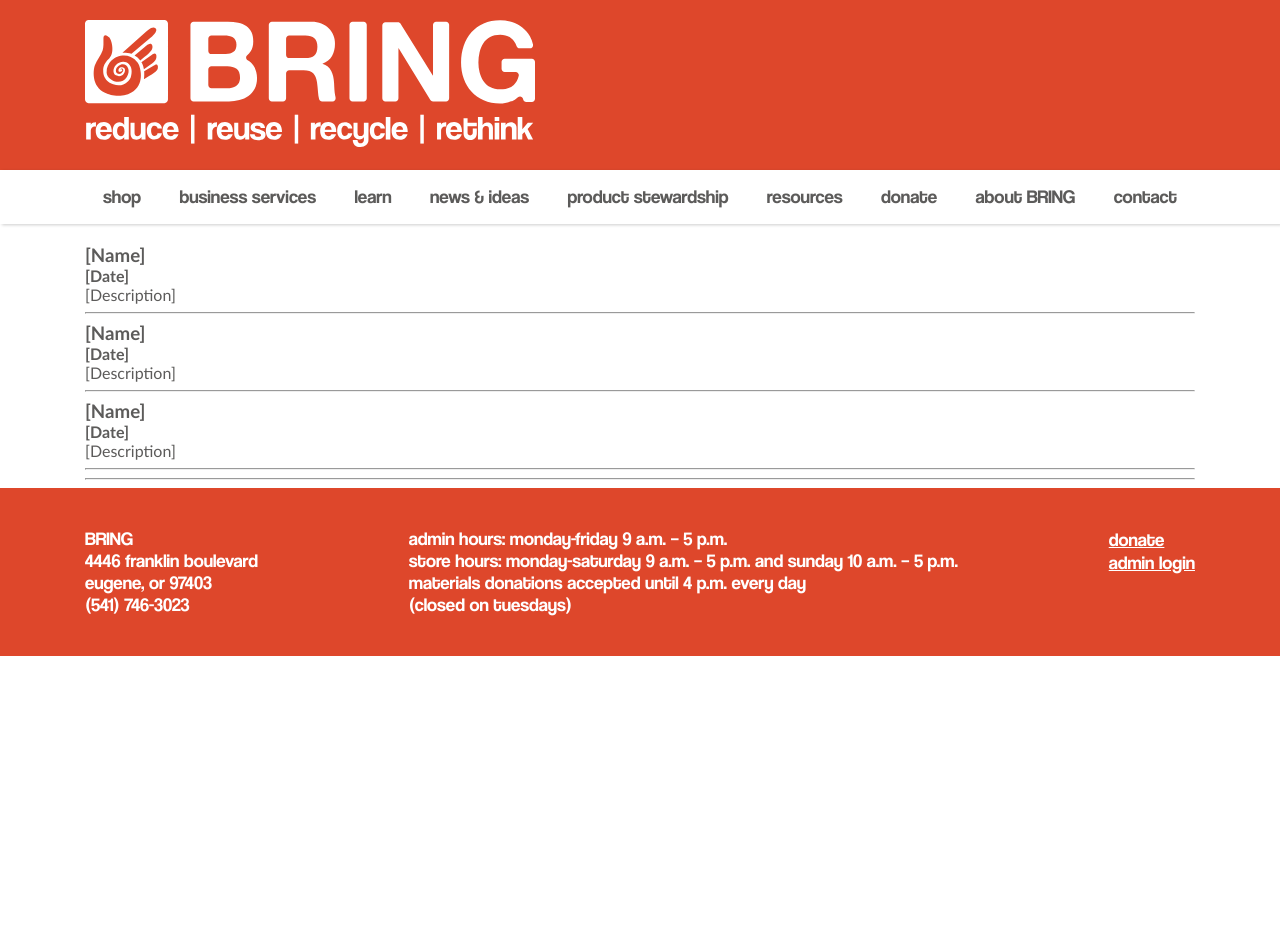
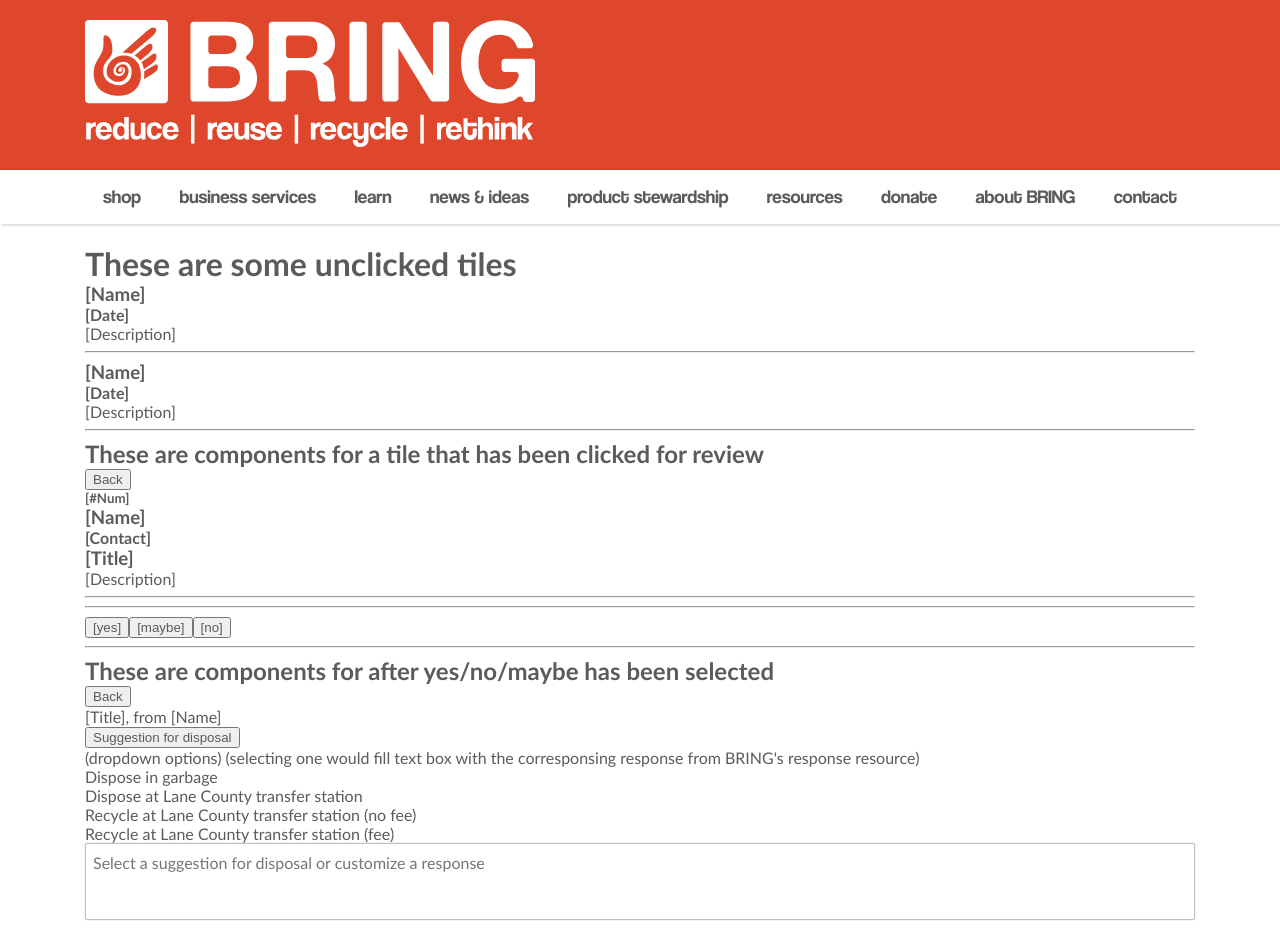
Before and after one commit to alecspringel/bring-client, a React (Create React App) app: page /admin in a window 1280 px wide. Shown: the top 938 px of the page. Before the commit the page ends 800 px from the top, so only its background shows below. Built offline with nearby package versions, Linux system fonts and the light colour scheme.

Commit message:
Added admin portal components for focus tile

```diff
--- a/src/components/AdminPortal/AdminPortal.js
+++ b/src/components/AdminPortal/AdminPortal.js
@@ -1,5 +1,6 @@
 import React, { Component } from "react";
 import SubmissionTile from "./SubmissionTile";
+import SubmissionFocusTile from "./SubmissionFocusTile";
 
 class AdminPortal extends Component {
   constructor(props) {
@@ -12,9 +13,10 @@ class AdminPortal extends Component {
   render() {
     return (
       <div>
+        <h1>These are some unclicked tiles</h1>
         <SubmissionTile/>
         <SubmissionTile/>
-        <SubmissionTile/>
+        <SubmissionFocusTile/>
         <hr></hr>
       </div>
     );
--- /dev/null
+++ b/src/components/AdminPortal/FullInfo.js
@@ -0,0 +1,18 @@
+import React, { Component } from "react";
+
+class FullInfo extends Component {
+  render() {
+    return (
+      <section className="full-info">
+      <h5>[#Num]</h5>
+      <h3>[Name]</h3>
+      <h4>[Contact]</h4>
+      <h3>[Title]</h3>
+      <p>[Description]</p>
+      <hr></hr>
+    </section>
+    );
+  }
+}
+
+export default FullInfo;
--- /dev/null
+++ b/src/components/AdminPortal/ResponseSelect.js
@@ -0,0 +1,28 @@
+import React, { Component } from "react";
+import TextArea from "../general/TextArea";
+
+class ResponseSelect extends Component {
+  render() {
+    return (
+      <section className="response-select">
+      <p>[Title], from [Name]</p>
+      <button class="dropbtn">Suggestion for disposal</button>
+      <div id="disposalDropdown" class="dropdown-content">
+        <p>(dropdown options)  (selecting one would fill text box with the corresponsing response from BRING's response resource)</p>
+        <p>Dispose in garbage</p>
+        <p>Dispose at Lane County transfer station</p>
+        <p>Recycle at Lane County transfer station (no fee)</p>
+        <p>Recycle at Lane County transfer station (fee)</p>
+      </div>
+      <TextArea
+          placeholder="Select a suggestion for disposal or customize a response"
+          type="text"
+          rows="3"
+          style={{ marginBottom: 15 }}
+        />
+    </section>
+    );
+  }
+}
+
+export default ResponseSelect;
--- /dev/null
+++ b/src/components/AdminPortal/SubmissionFocusTile.js
@@ -0,0 +1,25 @@
+import React, { Component } from "react";
+import FullInfo from "./FullInfo";
+import ResponseSelect from "./ResponseSelect";
+import YesNoMaybeButtons from "./YesNoMaybeButtons";
+
+class SubmissionFocus extends Component {
+  render() {
+    return (
+      <section className="submission-focus">
+        <h1>These are components for a tile that has been clicked for review</h1>
+        <button type="button" value="back">Back</button>
+        <FullInfo />
+        <hr></hr>
+        <YesNoMaybeButtons />
+        <hr></hr>
+        <h1>These are components for after yes/no/maybe has been selected</h1>
+        <button type="button" value="back">Back</button>
+        <ResponseSelect />
+        <button type="button" value="Submit">Back</button>
+      </section>
+    );
+  }
+}
+
+export default SubmissionFocus;
```
